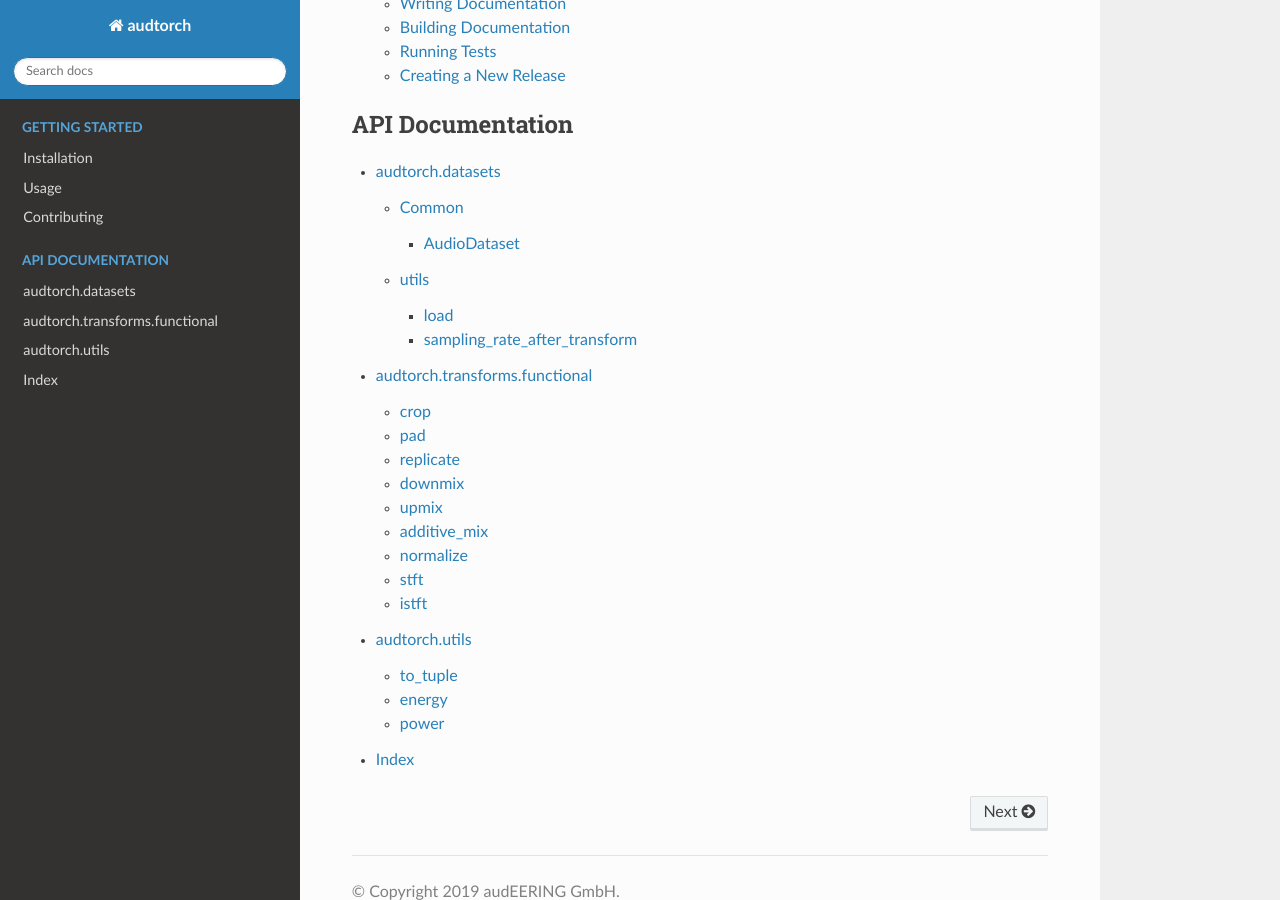
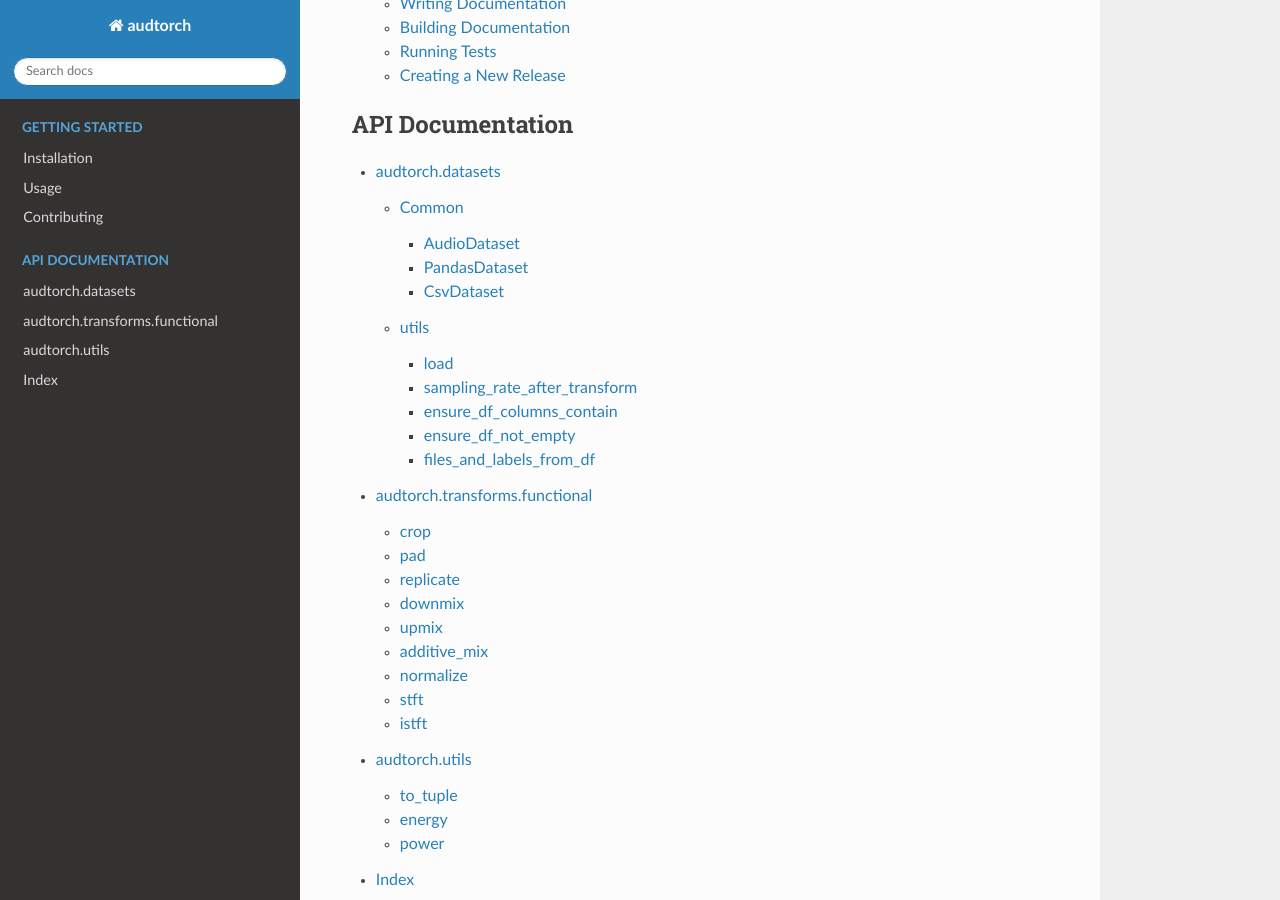
Before and after one commit to audeering/audtorch, a Sphinx documentation site: the page built from docs/index.rst, in a window 1280 px wide and 900 px high, scrolled down 588 px. Built offline with Sphinx 7.4.7 and the Read the Docs theme 2.0.0, drawn with Linux system fonts in a browser that asks for light colours; formulas are drawn with MathJax 3.

Commit message:
added docs

```diff
--- a/docs/api-datasets.rst
+++ b/docs/api-datasets.rst
@@ -21,6 +21,18 @@
 .. autoclass:: AudioDataset
     :members:
 
+PandasDataset
+~~~~~~~~~~~~~
+
+.. autoclass:: PandasDataset
+    :members:
+
+CsvDataset
+~~~~~~~~~~
+
+.. autoclass:: CsvDataset
+    :members:
+
 utils
 -----
 
@@ -35,3 +47,18 @@
 ~~~~~~~~~~~~~~~~~~~~~~~~~~~~~
 
 .. autofunction:: sampling_rate_after_transform
+
+ensure_df_columns_contain
+~~~~~~~~~~~~~~~~~~~~~~~~~
+
+.. autofunction:: ensure_df_columns_contain
+
+ensure_df_not_empty
+~~~~~~~~~~~~~~~~~~~
+
+.. autofunction:: ensure_df_not_empty
+
+files_and_labels_from_df
+~~~~~~~~~~~~~~~~~~~~~~~~
+
+.. autofunction:: files_and_labels_from_df
```
